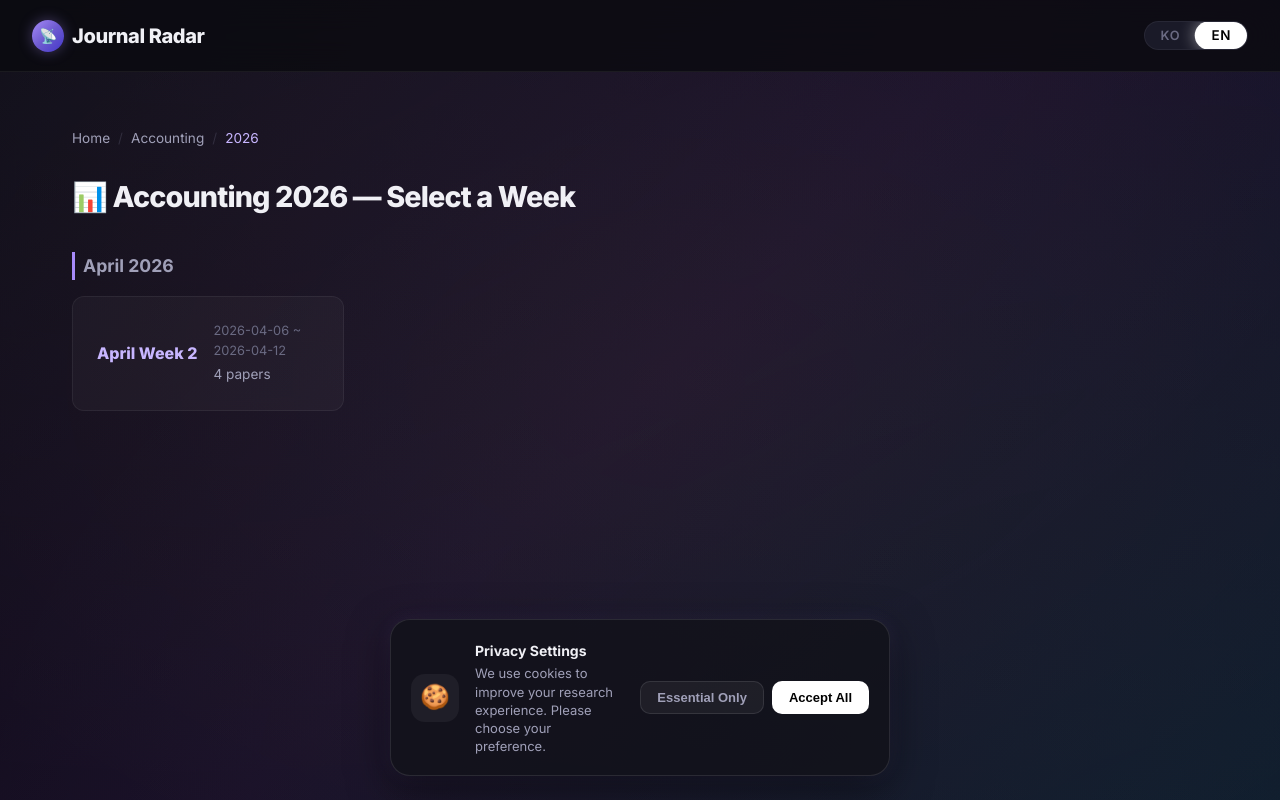
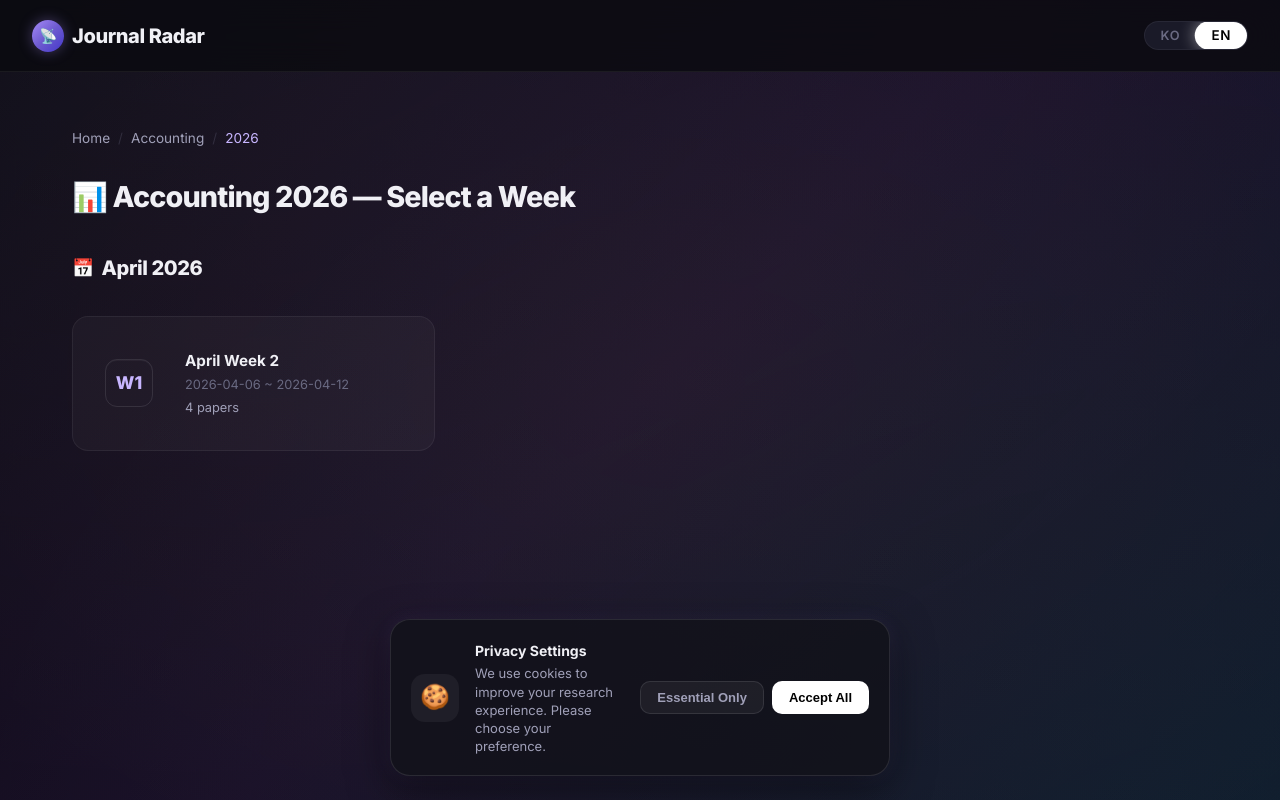
Before and after one commit to dankim0328/JournalRadar, a Next.js app in the folder site/: page /JournalRadar/accounting/2026 in a window 1280 px wide. Shown: the top 800 px of the page. Built offline with nearby package versions, Linux system fonts and the light colour scheme; no server answers.

Commit message:
💄 UI: Refine week labels to W1-W5 and clean up weekly search

```diff
--- a/site/app/[category]/[year]/YearPageClient.js
+++ b/site/app/[category]/[year]/YearPageClient.js
@@ -53,21 +53,27 @@ export default function YearPageClient({ year, data }) {
 
       {sortedMonths.map((monthIdx, gi) => (
         <div key={monthIdx} className={`month-group fade-in stagger-${Math.min(gi + 1, 4)}`}>
-          <div className="month-label">{t.monthNames[monthIdx]} {year}</div>
+          <div className="month-label">
+            <span className="month-icon">📅</span>
+            {t.monthNames[monthIdx]} {year}
+          </div>
           <div className="week-grid">
             {monthGroups[monthIdx]
-              .sort((a, b) => b.week.localeCompare(a.week))
-              .map((w) => (
+              .sort((a, b) => a.week.localeCompare(b.week)) // Sort ascending to assign W1-W5 correctly
+              .map((w, idx) => (
                 <Link
                   href={`/${category}/${year}/${w.week}`}
                   key={w.week}
                   className="week-card"
                   id={`week-${w.week}`}
                 >
-                  <div className="week-number" style={{ fontSize: '1rem', whiteSpace: 'nowrap' }}>
-                    {lang === "ko" ? w.label_ko : w.label_en}
+                  <div className="week-number-badge">
+                    W{idx + 1}
                   </div>
                   <div className="week-info">
+                    <div className="week-label-sub">
+                      {lang === "ko" ? w.label_ko : w.label_en}
+                    </div>
                     <div className="week-date">
                       {w.startDate} ~ {w.endDate}
                     </div>
--- a/site/app/globals.css
+++ b/site/app/globals.css
@@ -464,47 +464,69 @@ a {
 }
 
 .month-label {
+  display: flex;
+  align-items: center;
+  gap: var(--space-sm);
+  font-size: 1.25rem;
+  font-weight: 800;
+  margin-bottom: var(--space-xl);
+  color: var(--text-primary);
+  letter-spacing: -0.02em;
+}
+
+.month-icon {
   font-size: 1.1rem;
-  font-weight: 700;
-  color: var(--text-secondary);
-  margin-bottom: var(--space-md);
-  padding-left: var(--space-sm);
-  border-left: 3px solid var(--color-marketing);
 }
 
 .week-grid {
   display: grid;
-  grid-template-columns: repeat(auto-fill, minmax(260px, 1fr));
-  gap: var(--space-md);
+  grid-template-columns: repeat(auto-fill, minmax(280px, 1fr));
+  gap: var(--space-lg);
 }
 
 .week-card {
+  display: flex;
+  align-items: center;
+  gap: var(--space-xl);
   background: var(--bg-glass);
   border: 1px solid var(--border-subtle);
-  border-radius: var(--radius-md);
-  padding: var(--space-lg);
-  cursor: pointer;
+  border-radius: var(--radius-lg);
+  padding: var(--space-xl);
   transition: all var(--transition-base);
-  display: flex;
-  align-items: center;
-  gap: var(--space-md);
+  text-decoration: none;
 }
 
 .week-card:hover {
+  border-color: var(--border-medium);
   background: var(--bg-glass-hover);
-  border-color: var(--border-medium);
-  transform: translateX(4px);
+  transform: translateY(-2px);
+  box-shadow: var(--shadow-md);
 }
 
-.week-card .week-number {
-  font-size: 1.4rem;
+.week-number-badge {
+  display: flex;
+  align-items: center;
+  justify-content: center;
+  min-width: 48px;
+  height: 48px;
+  background: var(--bg-surface);
+  border: 1px solid var(--border-medium);
+  border-radius: var(--radius-md);
+  color: var(--text-accent);
+  font-size: 1.1rem;
   font-weight: 800;
-  color: var(--text-accent);
-  min-width: 50px;
+  box-shadow: inset 0 1px 1px rgba(255, 255, 255, 0.05);
 }
 
 .week-card .week-info {
   flex: 1;
+}
+
+.week-label-sub {
+  font-size: 0.95rem;
+  font-weight: 700;
+  color: var(--text-primary);
+  margin-bottom: 2px;
 }
 
 .week-card .week-date {
@@ -514,7 +536,7 @@ a {
 }
 
 .week-card .week-count {
-  font-size: 0.85rem;
+  font-size: 0.8rem;
   color: var(--text-secondary);
 }
 
```
Also changed, not shown: site/app/[category]/[year]/[week]/WeekPageClient.js (+6 -62 lines).
